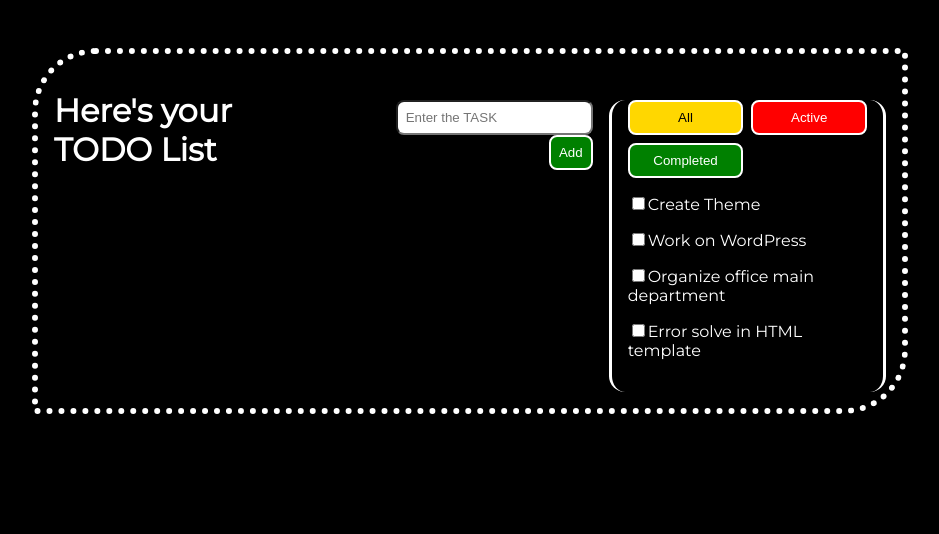
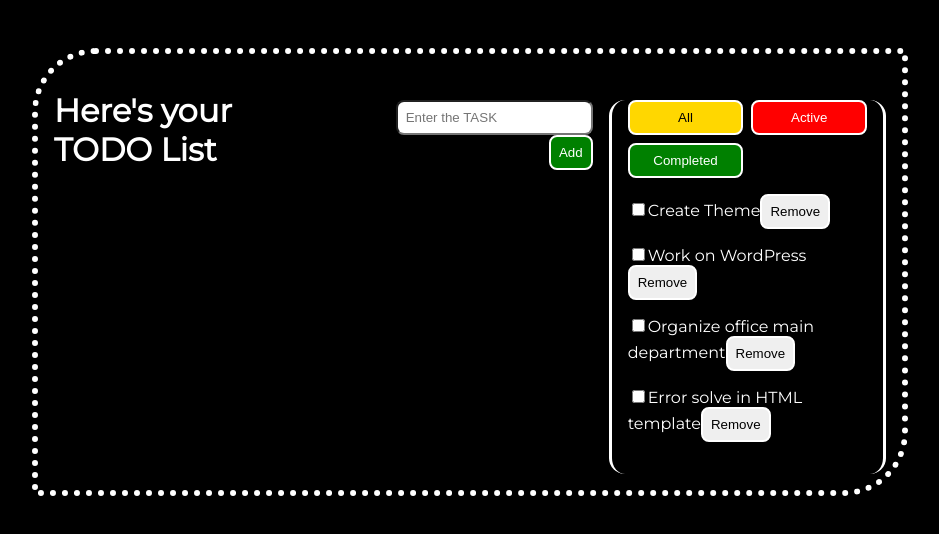
Before and after one commit to VIGNESHWAR-RV/my-todolist, a React (Create React App) app: page / in a window 1280 px wide. Shown: the top 534 px of the page, without its empty margins (16-955 px from the left). Built offline with nearby package versions, Linux system fonts and the light colour scheme.

Commit message:
added remove button

```diff
--- a/src/App.js
+++ b/src/App.js
@@ -22,10 +22,17 @@ const [show2,setshow2] = useState(false);
 
 
 //function to render the tasks
-function Display({check , task , type }){
+function Display({check , task , type , id , remove}){
   const [strike,striking] = useState(check);
   const style = {display:(strike)?"none":"block"};
   const style1 = {display:(strike)?"block":"none"};
+
+  const removing=(id)=>{
+      const removedList = taskList.filter((task,index)=>index!==id);
+      remove(removedList);
+  }
+
+
 return(
   <div className="tasks">
 
@@ -55,13 +62,15 @@ return(
                                                  if(i.task===task){
                                                    i.check = !strike;
                                                  }};}}/>
-                {(strike)?<span><strike>{task}</strike></span>:<span>{task}</span>}</div>
+                {(strike)?<span><strike>{task}</strike></span>:<span>{task}</span>}
+                <button onClick={()=>removing(id)}>Remove</button></div>
               :  <div><input type="checkbox" onClick={()=>{striking(!strike);
                                                  for(let i of taskList){
                                                  if(i.task===task){
                                                    i.check = !strike;
                                                  }};}}/>
-               {(strike)?<span><strike>{task}</strike></span> :<span>{task}</span>}</div>}
+               {(strike)?<span><strike>{task}</strike></span> :<span>{task}</span>}
+               <button onClick={()=>removing(id)}>Remove</button></div>}
   </div>);}
 
   return (
@@ -79,7 +88,7 @@ return(
        <button onClick={()=>{setShow(false);setShow1(true);setshow2(false)}}>Active</button>
        <button onClick={()=>{setShow(false);setShow1(false);setshow2(true)}}>Completed</button>
          </div>
-         { (show) ? (taskList.map(({check,task},index)=><Display key={index} check={check} task={task} type="All" />)) : ""}
+         { (show) ? (taskList.map(({check,task},index)=><Display key={index} id={index} check={check} task={task} remove={addTask} type="All" />)) : ""}
          { (show1) ? (taskList.filter((task)=>{return(task.check===false)}).map(({task,check},index)=><Display key={index} check={check} task={task} type="filter" />)) :""}
          { (show2) ? (taskList.filter((task)=>{return(task.check===true)}).map(({task,check},index)=><Display key={index} check={check} task={task} type="filter"/>)) :""}
        </div>
```
